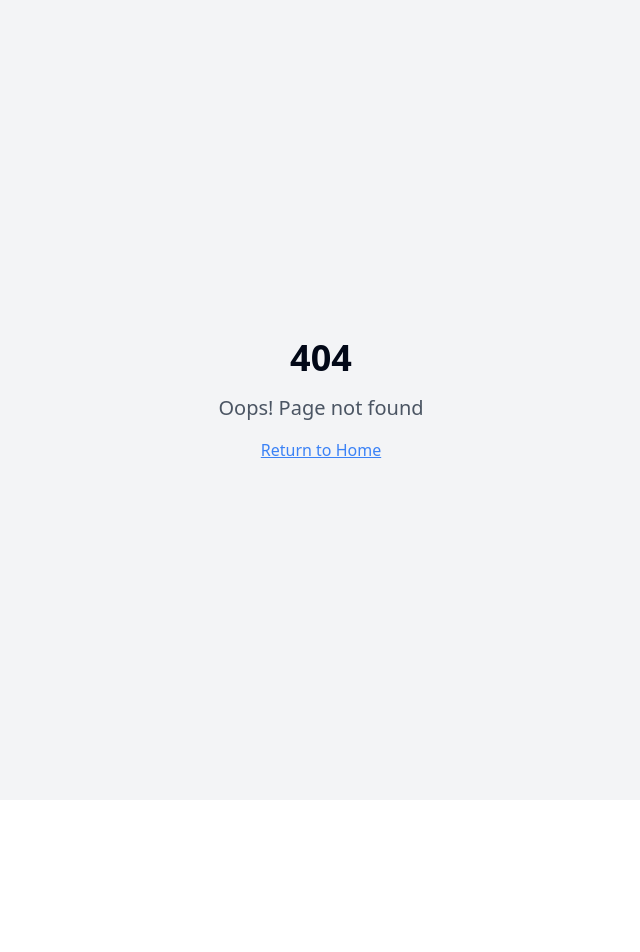
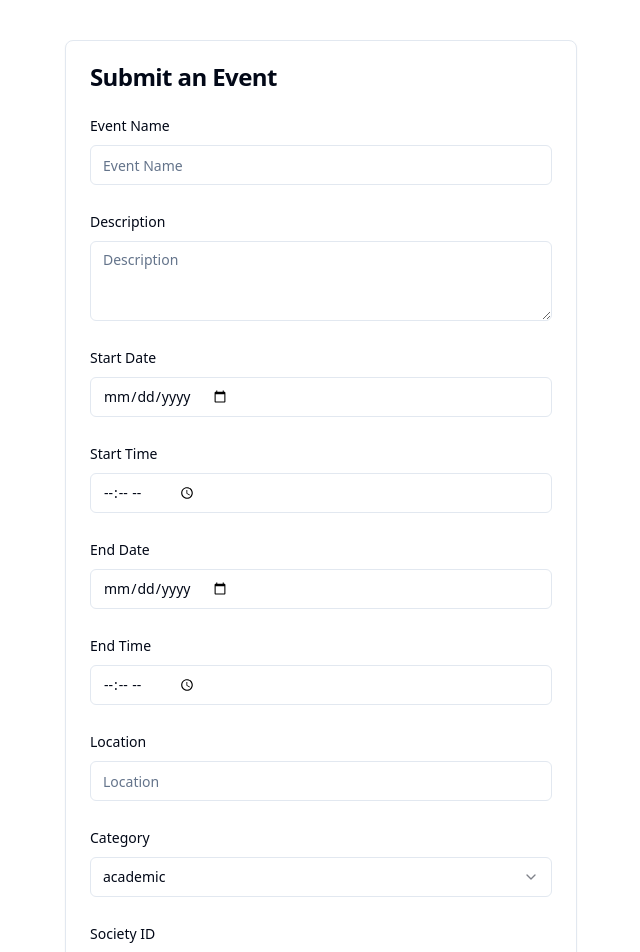
Before and after one commit to AdamsCode1/PulsePlatform, a React (Vite) app: page /submit-event in a window 1280 px wide. Before the commit this address had no page. Shown: the top 952 px of the page, without its empty margins (319-959 px from the left). Before the commit the page ends 800 px from the top, so only its background shows below. Built offline with nearby package versions, Linux system fonts and the light colour scheme.

Commit message:
basic form page calling POST event

```diff
--- a/package.json
+++ b/package.json
@@ -55,6 +55,7 @@
     "lucide-react": "^0.462.0",
     "next-themes": "^0.3.0",
     "react": "^18.3.1",
+    "react-datepicker": "^8.4.0",
     "react-day-picker": "^8.10.1",
     "react-dom": "^18.3.1",
     "react-hook-form": "^7.53.0",
--- a/src/App.tsx
+++ b/src/App.tsx
@@ -5,6 +5,7 @@ import { QueryClient, QueryClientProvider } from "@tanstack/react-query";
 import { BrowserRouter, Routes, Route } from "react-router-dom";
 import Index from "./pages/Index";
 import NotFound from "./pages/NotFound";
+import EventSubmissionPage from "./pages/EventSubmissionPage";
 
 const queryClient = new QueryClient();
 
@@ -16,6 +17,7 @@ const App = () => (
       <BrowserRouter>
         <Routes>
           <Route path="/" element={<Index />} />
+          <Route path="/submit-event" element={<EventSubmissionPage />} />
           {/* ADD ALL CUSTOM ROUTES ABOVE THE CATCH-ALL "*" ROUTE */}
           <Route path="*" element={<NotFound />} />
         </Routes>
--- /dev/null
+++ b/src/pages/EventSubmissionPage.tsx
@@ -0,0 +1,149 @@
+import React, { useState } from 'react';
+import { Card, CardHeader, CardTitle } from '@/components/ui/card';
+import { Input } from '@/components/ui/input';
+import { Textarea } from '@/components/ui/textarea';
+import { Button } from '@/components/ui/button';
+import { Label } from '@/components/ui/label';
+import { Select, SelectTrigger, SelectValue, SelectContent, SelectItem } from '@/components/ui/select';
+
+const categories = [
+  'academic',
+  'Active sport',
+  'interest',
+  'political and cause',
+  'cultural and faith',
+  'professional development',
+  'media',
+  'theatre',
+  'music',
+  'fundraising',
+  'associations',
+  'social',
+  'miscellaneous'
+];
+
+export default function EventSubmissionPage() {
+  const [form, setForm] = useState({
+    name: '',
+    description: '',
+    start_date: '',
+    start_time: '',
+    end_date: '',
+    end_time: '',
+    location: '',
+    category: categories[0],
+    society_id: ''
+  });
+  const [status, setStatus] = useState('');
+
+  const handleChange = e => {
+    setForm({ ...form, [e.target.name]: e.target.value });
+  };
+
+  const handleCategoryChange = value => {
+    setForm({ ...form, category: value });
+  };
+
+  const handleSubmit = async e => {
+    e.preventDefault();
+    // Frontend validation for required fields
+    if (!form.name.trim() || !form.start_date || !form.start_time || !form.end_date || !form.end_time || !form.location.trim() || !form.category.trim() || !form.society_id.trim()) {
+      setStatus('Please fill in all required fields.');
+      return;
+    }
+    setStatus('Submitting...');
+    try {
+      console.log('Form values:', form);
+      // Use YYYY-MM-DD directly from input
+      const start = form.start_date && form.start_time ? new Date(`${form.start_date}T${form.start_time}`) : null;
+      const end = form.end_date && form.end_time ? new Date(`${form.end_date}T${form.end_time}`) : null;
+      console.log('Start:', start, 'End:', end);
+      if (!start || !end || isNaN(start.getTime()) || isNaN(end.getTime())) {
+        setStatus('Invalid date or time format.');
+        return;
+      }
+      const payload = {
+        ...form,
+        start_time: start.toISOString(),
+        end_time: end.toISOString()
+      };
+      delete payload.start_date;
+      delete payload.end_date;
+      // Do NOT delete payload.start_time or payload.end_time
+      console.log('Submitting event payload:', payload); // Debug log
+      const res = await fetch('/api/events', {
+        method: 'POST',
+        headers: { 'Content-Type': 'application/json' },
+        body: JSON.stringify(payload)
+      });
+      if (res.ok) {
+        setStatus('Event submitted successfully!');
+        setForm({ ...form, name: '', description: '', start_date: '', start_time: '', end_date: '', end_time: '', location: '' });
+      } else {
+        const error = await res.json();
+        setStatus('Error: ' + (error.message || 'Could not submit event.'));
+      }
+    } catch (err) {
+      setStatus('Error: ' + err.message);
+    }
+  };
+
+  return (
+    <div className="max-w-lg mx-auto py-10">
+      <Card>
+        <CardHeader>
+          <CardTitle>Submit an Event</CardTitle>
+        </CardHeader>
+        <form onSubmit={handleSubmit} className="space-y-6 px-6 pb-6">
+          <div className="space-y-2">
+            <Label htmlFor="name">Event Name</Label>
+            <Input name="name" id="name" value={form.name} onChange={handleChange} placeholder="Event Name" required />
+          </div>
+          <div className="space-y-2">
+            <Label htmlFor="description">Description</Label>
+            <Textarea name="description" id="description" value={form.description} onChange={handleChange} placeholder="Description" />
+          </div>
+          <div className="space-y-2">
+            <Label>Start Date</Label>
+            <Input name="start_date" type="date" value={form.start_date} onChange={handleChange} required />
+          </div>
+          <div className="space-y-2">
+            <Label>Start Time</Label>
+            <Input name="start_time" type="time" value={form.start_time} onChange={handleChange} required />
+          </div>
+          <div className="space-y-2">
+            <Label>End Date</Label>
+            <Input name="end_date" type="date" value={form.end_date} onChange={handleChange} required />
+          </div>
+          <div className="space-y-2">
+            <Label>End Time</Label>
+            <Input name="end_time" type="time" value={form.end_time} onChange={handleChange} required />
+          </div>
+          <div className="space-y-2">
+            <Label htmlFor="location">Location</Label>
+            <Input name="location" id="location" value={form.location} onChange={handleChange} placeholder="Location" required />
+          </div>
+          <div className="space-y-2">
+            <Label htmlFor="category">Category</Label>
+            <Select value={form.category} onValueChange={handleCategoryChange} name="category">
+              <SelectTrigger id="category">
+                <SelectValue placeholder="Select category" />
+              </SelectTrigger>
+              <SelectContent>
+                {categories.map(cat => (
+                  <SelectItem key={cat} value={cat}>{cat}</SelectItem>
+                ))}
+              </SelectContent>
+            </Select>
+          </div>
+          <div className="space-y-2">
+            <Label htmlFor="society_id">Society ID</Label>
+            <Input name="society_id" id="society_id" value={form.society_id} onChange={handleChange} placeholder="Society ID" required />
+          </div>
+          <Button type="submit" className="w-full">Submit Event</Button>
+        </form>
+        {status && <div className="px-6 pb-6 text-sm text-muted-foreground">{status}</div>}
+      </Card>
+    </div>
+  );
+}
--- /dev/null
+++ b/src/pages/SubmitEvent.tsx
@@ -0,0 +1,7 @@
+import EventSubmissionPage from './EventSubmissionPage';
+
+const SubmitEvent = () => {
+  return <EventSubmissionPage />;
+};
+
+export default SubmitEvent;
```
Also changed, not shown: 1 other file (tests, documents, lock files or other folders).
